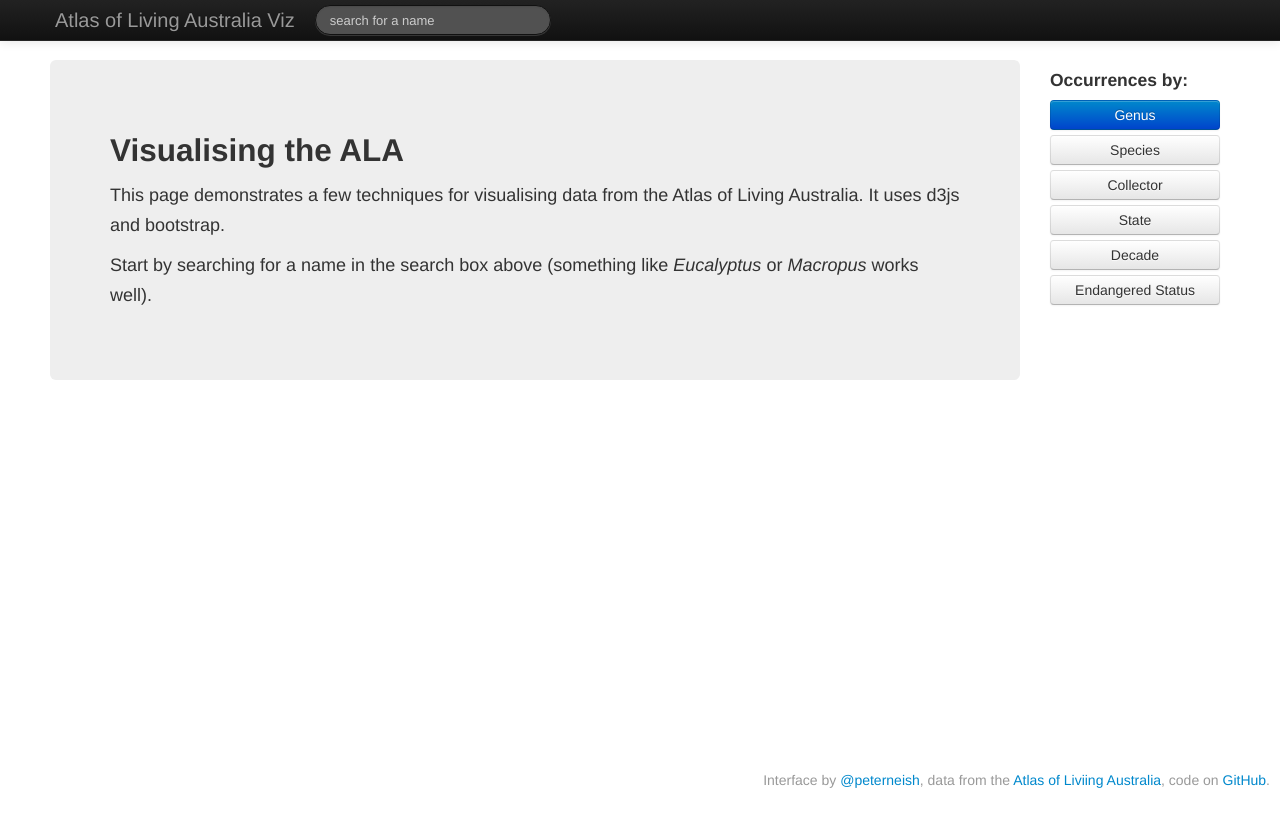
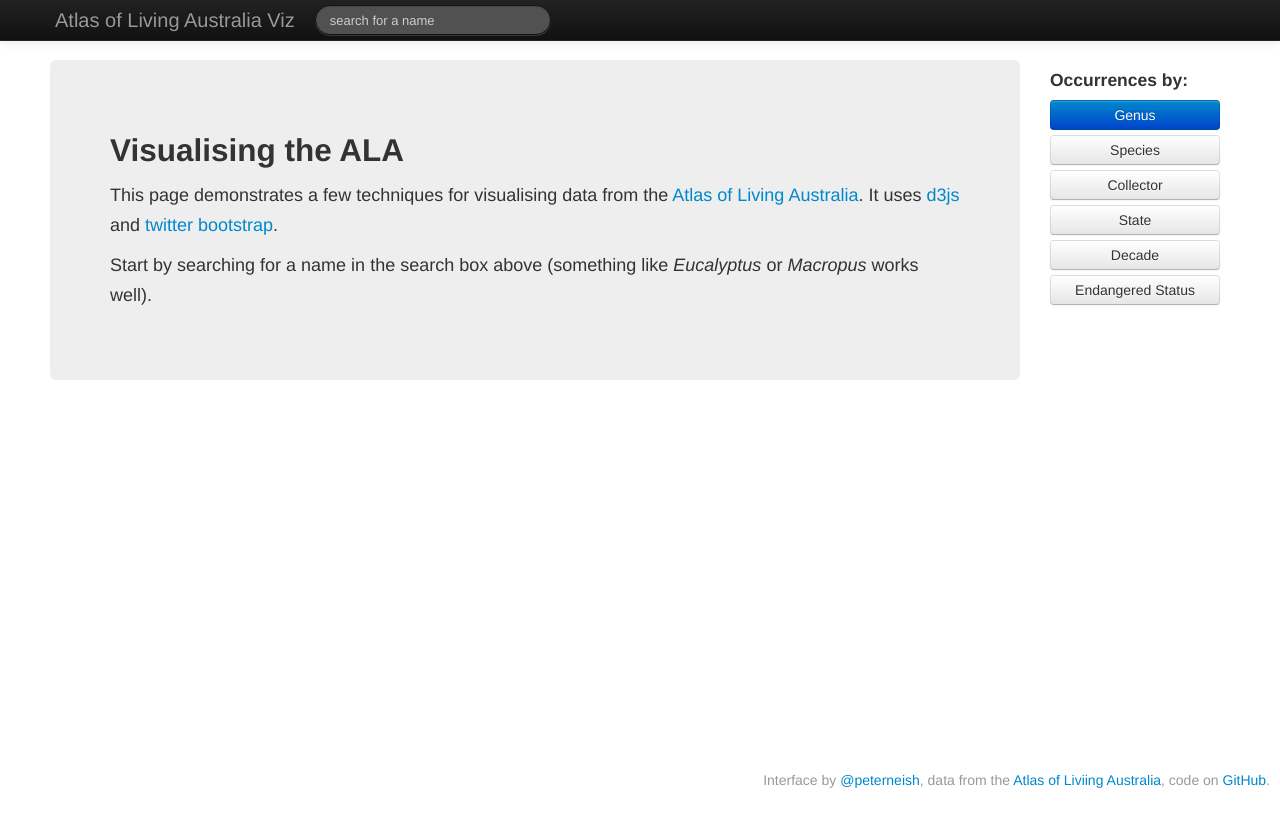
Before and after one commit to DuncanRowland/NBNQueryExample, a plain HTML site: page ala/index.html in a window 1280 px wide. Drawn offline with nearby package versions, Linux system fonts and the light colour scheme.

Commit message:
added in links to d3js and twitter bootstrap

```diff
--- a/ala/index.html
+++ b/ala/index.html
@@ -58,8 +58,13 @@
 		<div id="viz" class="span10">
 			<div id="splash" class="hero-unit">
 			  <h2>Visualising the ALA</h1>
-			  <p>This page demonstrates a few techniques for visualising data from the <ahref="http://www.ala.org.au">Atlas of Living Australia</a>. It uses d3js and bootstrap.</p>
-			  <p>Start by searching for a name in the search box above (something like <em>Eucalyptus</em> or <em>Macropus</em> works well).</p>
+			  <p>This page demonstrates a few techniques for visualising data from the
+				<a href="http://www.ala.org.au">Atlas of Living Australia</a>. It uses
+				<a href="http://d3js.org">d3js</a> and
+				<a href="http://twitter.github.io/bootstrap/">twitter bootstrap</a>.</p>
+			  	<p>Start by searching for a name in the search box above
+				   (something like <em>Eucalyptus</em> or <em>Macropus</em> works well).
+				</p>
 			</div>
 
 			<svg xmlns="http://www.w3.org/2000/svg" width="100%" height="500"></svg>
```
